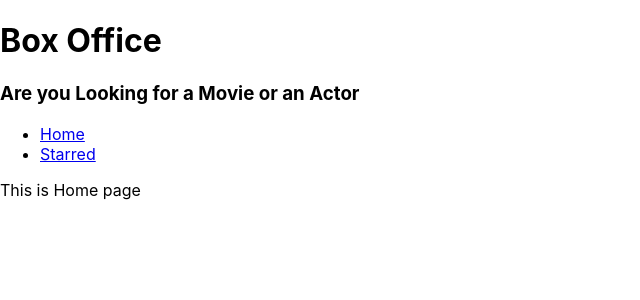
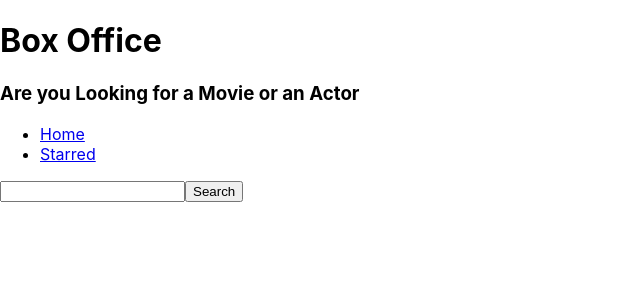
Before and after one commit to Mainak-Biswas/box_office, a React (Create React App) app: page / in a window 1280 px wide. Shown: the top 300 px of the page, without its empty margins (0-640 px from the left). Built offline with nearby package versions, Linux system fonts and the light colour scheme.

Commit message:
Created input and fetched results from tvmaza api

```diff
--- a/src/components/MainPageLayout.js
+++ b/src/components/MainPageLayout.js
@@ -10,6 +10,7 @@
         subtitle="Are you Looking for a Movie or an Actor"
       />
       <Navs />
+
       {children}
     </div>
   );
--- a/src/components/Navs.js
+++ b/src/components/Navs.js
@@ -10,8 +10,8 @@
   return (
     <div>
       <ul>
-        {LINKS.map(item => (
-          <li>
+        {LINKS.map((item, index) => (
+          <li key={index}>
             <Link to={item.to}>{item.text}</Link>
           </li>
         ))}
--- a/src/pages/Home.js
+++ b/src/pages/Home.js
@@ -1,8 +1,40 @@
-import React from 'react';
+import React, { useState } from 'react';
 import MainPageLayout from '../components/MainPageLayout';
 
 function Home() {
-  return <MainPageLayout>This is Home page</MainPageLayout>;
+  const [input, setInput] = useState('');
+
+  const onInputChange = ev => {
+    setInput(ev.target.value);
+  };
+
+  const onSearch = () => {
+    // https://api.tvmaze.com/search/shows?q=girls
+
+    fetch(`https://api.tvmaze.com/search/shows?q=${input}`)
+      .then(r => r.json())
+      .then(result => console.log(result));
+  };
+
+  const onKeyDown = ev => {
+    if (ev.keyCode === 13) {
+      onSearch();
+    }
+  };
+
+  return (
+    <MainPageLayout>
+      <input
+        type="text"
+        onChange={onInputChange}
+        onKeyDown={onKeyDown}
+        value={input}
+      />
+      <button type="button" onClick={onSearch}>
+        Search
+      </button>
+    </MainPageLayout>
+  );
 }
 
 export default Home;
```
